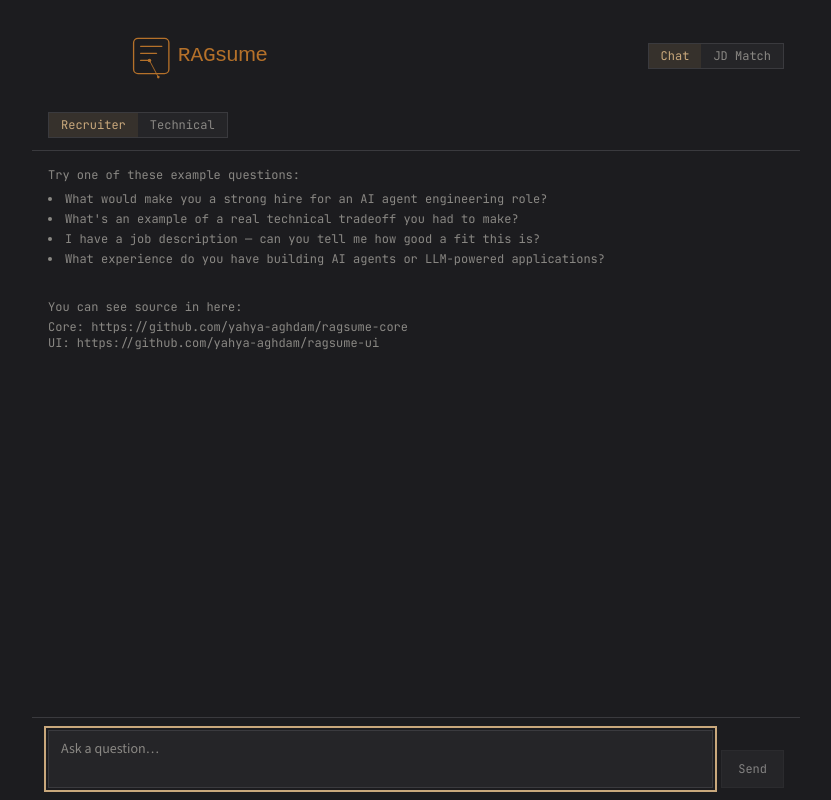
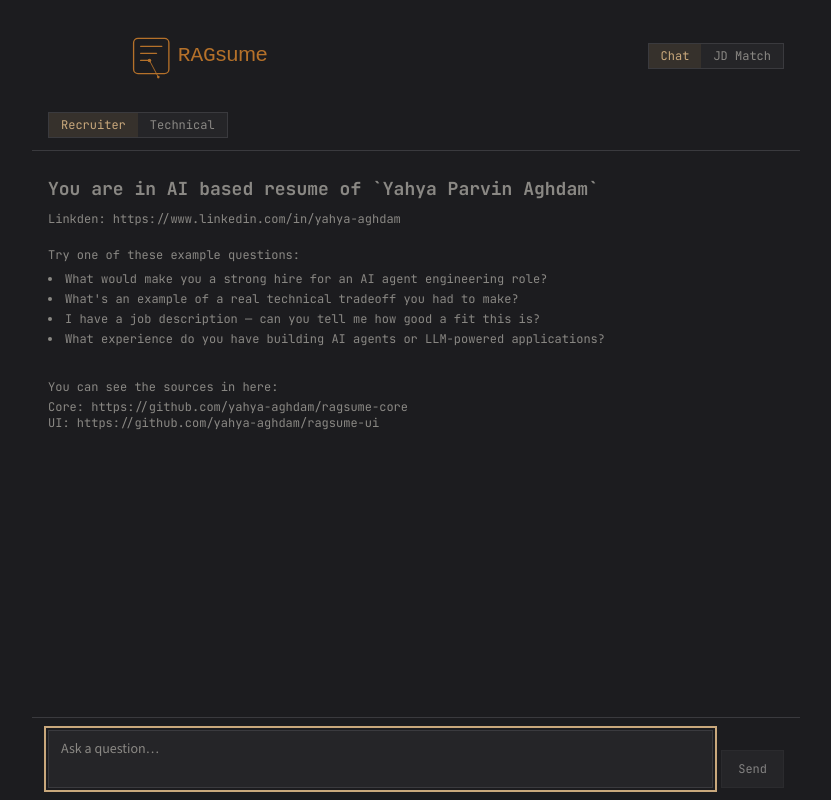
Before and after one commit to yahya-aghdam/ragsume-ui, a Next.js app: page / in a window 1280 px wide. Shown: the whole page, without its empty margins (224-1055 px from the left). Built offline with nearby package versions, Linux system fonts and the light colour scheme.

Commit message:
Refactor ChatWidget dependency array to remove unused 'mode' variable. Update ExampleQuestions component to include additional information about the AI-based resume of Yahya Parvin Aghdam, including a LinkedIn link and improved text clarity.

```diff
--- a/components/chat/ChatWidget.tsx
+++ b/components/chat/ChatWidget.tsx
@@ -173,7 +173,7 @@ export function ChatWidget() {
           }
         }, 0);
       }
-  }, [input, isStreaming, messages, mode]);
+  }, [input, isStreaming, messages]);
 
   const handleKeyDown = (event: React.KeyboardEvent<HTMLTextAreaElement>) => {
     if (event.key === "Enter" && !event.shiftKey) {
--- a/components/chat/ExampleQuestions.tsx
+++ b/components/chat/ExampleQuestions.tsx
@@ -30,6 +30,7 @@ export function ExampleQuestions() {
   if (selected.length === 0) {
     return (
       <div className="font-mono text-xs text-text-muted">
+         <div className="font-bold mt-2 text-lg">You are in AI based resume of `Yahya Parvin Aghdam`</div>
         <p className="mb-2">Try one of these example questions:</p>
         <ul className="list-disc list-inside space-y-1"></ul>
       </div>
@@ -38,6 +39,8 @@ export function ExampleQuestions() {
 
   return (
     <div className="font-mono text-xs text-text-muted">
+      <div className="font-bold mt-2 text-lg">You are in AI based resume of `Yahya Parvin Aghdam`</div>
+      <div className="mt-2 mb-5">Linkden: <a href="https://www.linkedin.com/in/yahya-aghdam" target="_blank" >https://www.linkedin.com/in/yahya-aghdam</a></div>
       <p className="mb-2">Try one of these example questions:</p>
       <ul className="list-disc list-inside space-y-1">
         {selected.map((q, i) => (
@@ -45,14 +48,14 @@ export function ExampleQuestions() {
         ))}
       </ul>
       <p className="mt-8">
-        You can see source in here:
+        You can see the sources in here:
       </p>
       <div className="flex flex-col">
         <span className="mt-1">
-          Core: <a href="https://github.com/yahya-aghdam/ragsume-core">https://github.com/yahya-aghdam/ragsume-core</a>
+          Core: <a href="https://github.com/yahya-aghdam/ragsume-core" target="_blank" >https://github.com/yahya-aghdam/ragsume-core</a>
         </span>
         <span>
-          UI: <a href="https://github.com/yahya-aghdam/ragsume-ui">https://github.com/yahya-aghdam/ragsume-ui</a>
+          UI: <a href="https://github.com/yahya-aghdam/ragsume-ui" target="_blank">https://github.com/yahya-aghdam/ragsume-ui</a>
         </span>
       </div>
     </div>
```
